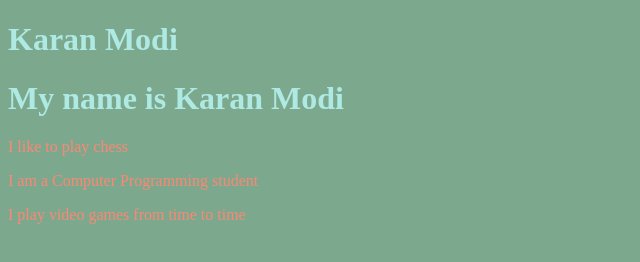
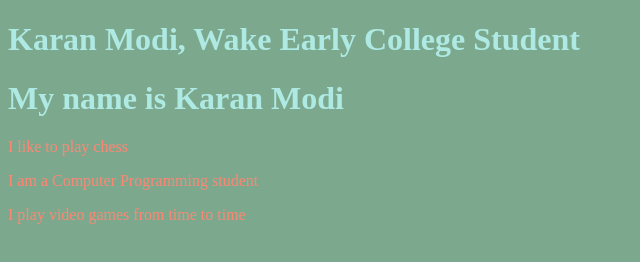
Before and after one commit to KPRMODI/KPRMODI.github.io, a plain HTML site: page index.html in a window 1280 px wide. Shown: the whole page, without its empty margins (0-640 px from the left). Drawn offline with Linux system fonts and the light colour scheme.

Commit message:
ADded information.

```diff
--- a/index.html
+++ b/index.html
@@ -15,7 +15,7 @@
     </style>
   </head>
   <body>
-    <header><h1>Karan Modi </h1></header>
+    <header><h1>Karan Modi, Wake Early College Student</h1></header>
     <h1>My name is Karan Modi</h1>
     <p> I like to play chess</p>
     <p> I am a Computer Programming student</p>
```
